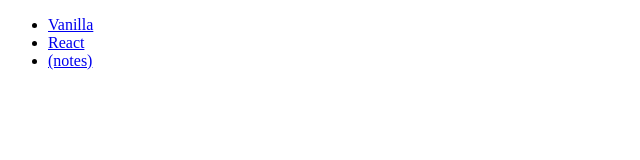
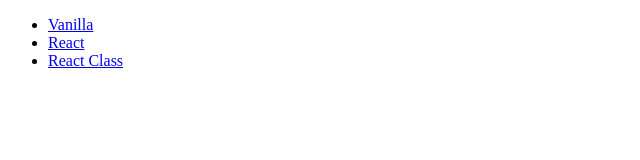
Before and after one commit to dannycallaghan/sp-andy, a plain HTML site: page index.html in a window 1280 px wide. Shown: the full height of the page, 0-640 px from the left. Drawn offline with Linux system fonts and the light colour scheme.

Commit message:
Updated index

```diff
--- a/index.html
+++ b/index.html
@@ -10,7 +10,7 @@
   <ul>
     <li><a href="vanilla.html">Vanilla</a></li>
     <li><a href="react.html">React</a></li>
-    <li><a href="notes.html">(notes)</a></li>
+    <li><a href="react-class.html">React Class</a></li>
   </ul>
 
 </body>
```
